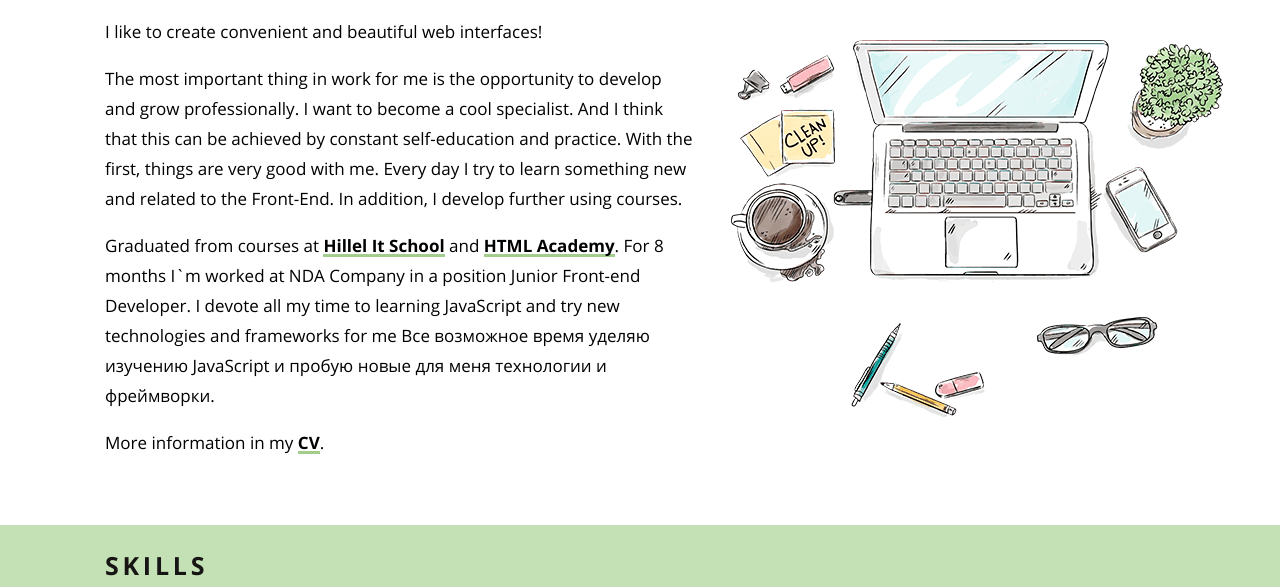
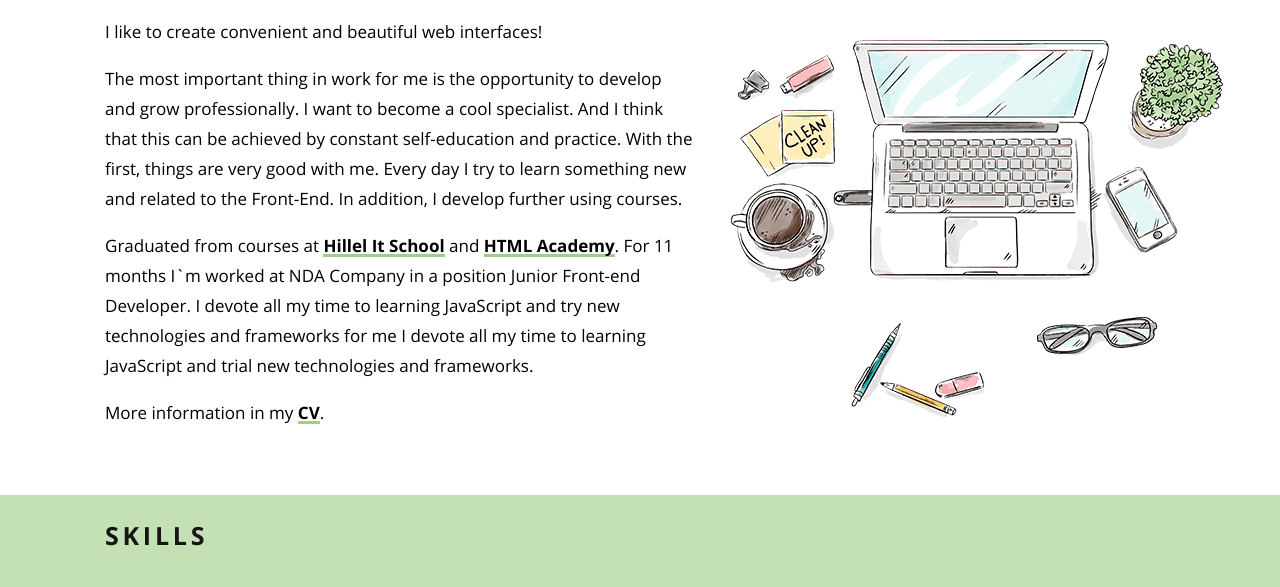
Before and after one commit to JuliaSaenko/Portfolio, a plain HTML site: page index.html in a window 1280 px wide. Shown: the part 211-798 px from the top of the page. Drawn offline with Linux system fonts and the light colour scheme.

Commit message:
Update index.html

```diff
--- a/index.html
+++ b/index.html
@@ -38,8 +38,8 @@
           <div class="about__text-wrapper">
             <p class="about__text">I like to create convenient and beautiful web interfaces!</p>
             <p class="about__text">The most important thing in work for me is the opportunity to develop and grow professionally. I want to become a cool specialist. And I think that this can be achieved by constant self-education and practice. With the first, things are very good with me. Every day I try to learn something new and related to the Front-End. In addition, I develop further using courses.</p>
-            <p class="about__text">Graduated from courses at <a class="about__link" href="https://odessa.ithillel.ua/" title="Hillel It School" target="_blank">Hillel It School</a> and <a class="about__link" href="https://htmlacademy.ru/profile/id517999" title="My HTML Academy profile" target="_blank">HTML Academy</a>. For 8 months I`m worked at NDA Company in a position Junior Front-end Developer. I devote all my time to learning JavaScript and try new technologies and frameworks for me
-              Все возможное время уделяю изучению JavaScript и пробую новые для меня технологии и фреймворки.</p>
+            <p class="about__text">Graduated from courses at <a class="about__link" href="https://odessa.ithillel.ua/" title="Hillel It School" target="_blank">Hillel It School</a> and <a class="about__link" href="https://htmlacademy.ru/profile/id517999" title="My HTML Academy profile" target="_blank">HTML Academy</a>. For 11 months I`m worked at NDA Company in a position Junior Front-end Developer. I devote all my time to learning JavaScript and try new technologies and frameworks for me
+              I devote all my time to learning JavaScript and trial new technologies and frameworks.</p>
             <p class="about__text">More information in my <a class="about__link" href="https://drive.google.com/file/d/1xocAfNsmDKH642COUTuaaAiEX-yKsQgQ/view?usp=sharing" target="_blank">CV</a>.</p>
           </div>
         </div>
```
